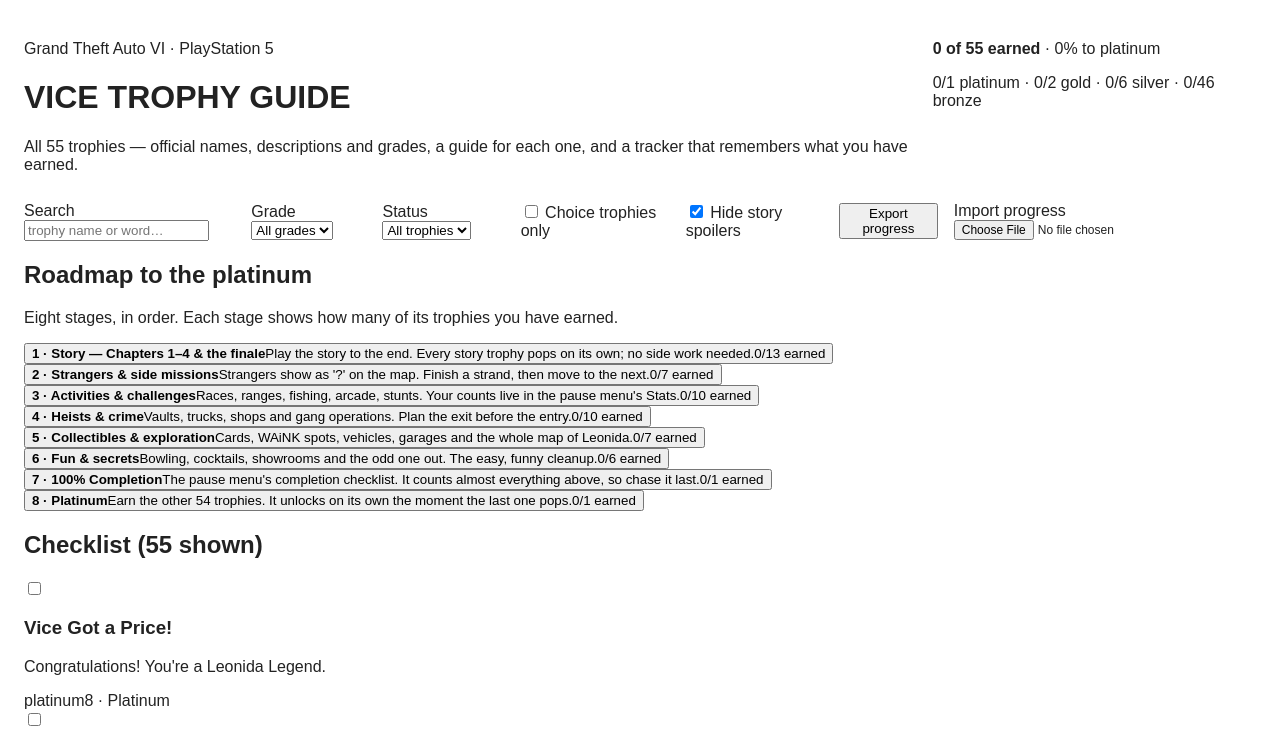
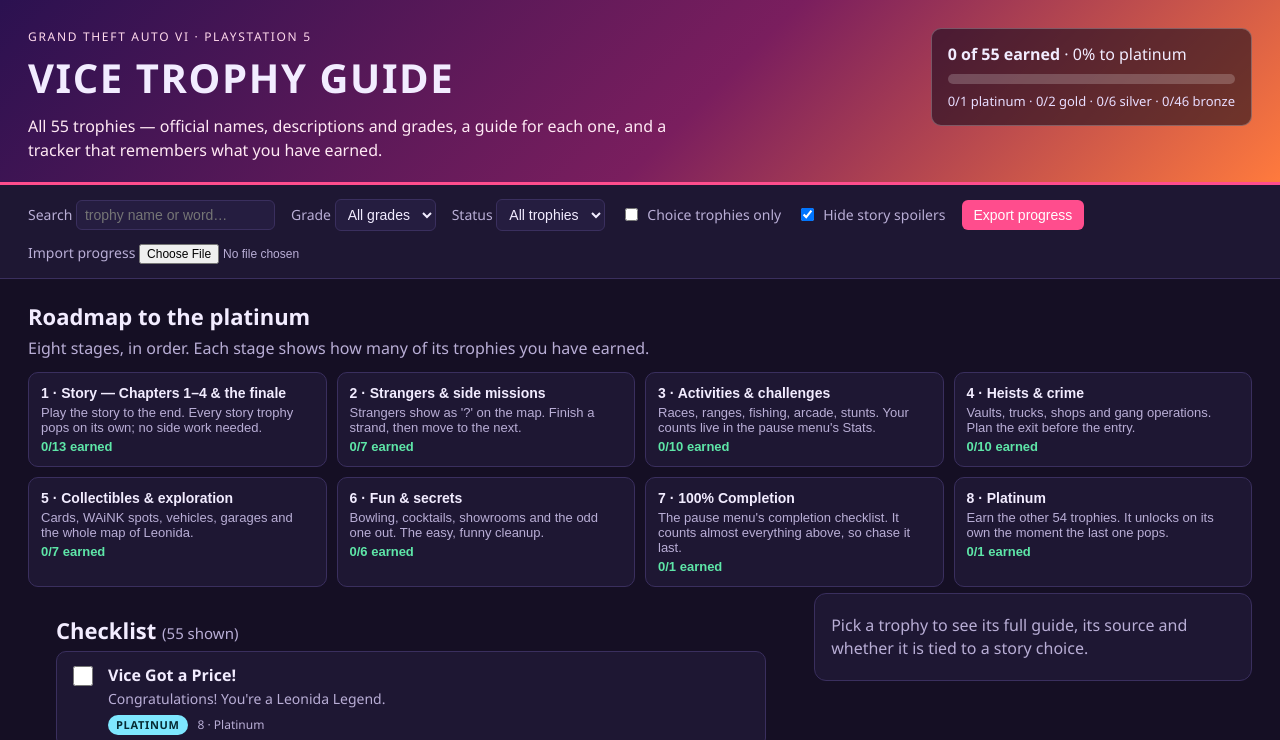
Before and after one commit to rezhanime1/gta6-trophy-guide, a plain HTML site: page app/index.html in a window 1280 px wide. Shown: the top 740 px of the page. Drawn offline with Linux system fonts and the light colour scheme.

Commit message:
Sync app/style.css — Vice Trophy Guide build

```diff
--- a/app/style.css
+++ b/app/style.css
@@ -1,7 +1,161 @@
-body { font-family: Arial, sans-serif; margin: 24px; color: #222; }
-header { display: flex; justify-content: space-between; align-items: baseline; }
-.controls { display: flex; gap: 16px; margin: 12px 0; align-items: center; }
+:root {
+  --bg: #150f24;
+  --panel: #1e1733;
+  --panel2: #251d40;
+  --line: #3a2f5e;
+  --text: #f2ecff;
+  --muted: #b9aed6;
+  --pink: #ff4d8d;
+  --orange: #ff9a3d;
+  --gold: #ffd75e;
+  --silver: #cfd6dd;
+  --bronze: #d08a4e;
+  --platinum: #7ee7ff;
+  --green: #5ee6a8;
+}
+* { box-sizing: border-box; }
+body {
+  margin: 0;
+  background: var(--bg);
+  color: var(--text);
+  font-family: "Segoe UI", system-ui, -apple-system, Arial, sans-serif;
+  line-height: 1.45;
+}
+.hero {
+  display: flex;
+  gap: 24px;
+  justify-content: space-between;
+  align-items: flex-start;
+  padding: 28px 28px 20px;
+  background: linear-gradient(135deg, #2b1150 0%, #7a1e5e 55%, #ff7a3d 100%);
+  border-bottom: 3px solid var(--pink);
+}
+.kicker { margin: 0 0 4px; letter-spacing: 0.14em; text-transform: uppercase; font-size: 12px; color: #ffd9ec; }
+h1 { margin: 0; font-size: 40px; letter-spacing: 0.04em; }
+.sub { margin: 8px 0 0; max-width: 640px; color: #ffe9f4; }
+.progress-card {
+  background: rgba(10, 6, 24, 0.55);
+  border: 1px solid rgba(255, 255, 255, 0.25);
+  border-radius: 10px;
+  padding: 14px 16px;
+  min-width: 280px;
+}
+.progress-line { margin: 0 0 8px; }
+.bar { height: 10px; background: rgba(255, 255, 255, 0.2); border-radius: 5px; overflow: hidden; }
+.bar div { height: 100%; width: 0; background: linear-gradient(90deg, var(--pink), var(--orange)); }
+.grade-counts { margin: 8px 0 0; font-size: 13px; color: #e8ddff; }
+
+.controls {
+  display: flex; flex-wrap: wrap; gap: 12px 16px; align-items: center;
+  padding: 14px 28px;
+  background: var(--panel);
+  border-bottom: 1px solid var(--line);
+}
+.controls label { font-size: 14px; color: var(--muted); }
+.controls input[type="search"], .controls select {
+  background: var(--panel2); color: var(--text);
+  border: 1px solid var(--line); border-radius: 6px; padding: 6px 8px; font-size: 14px;
+}
+.controls button, .mark {
+  background: var(--pink); color: #fff; border: 0; border-radius: 6px;
+  padding: 7px 12px; font-size: 14px; cursor: pointer;
+}
+.controls button:hover, .mark:hover { filter: brightness(1.12); }
 .import input { font-size: 12px; }
-table { border-collapse: collapse; width: 100%; }
-th, td { border-bottom: 1px solid #ddd; padding: 6px 8px; text-align: left; vertical-align: top; white-space: pre-line; }
-th { background: #f2f2f2; }
+.check { display: flex; align-items: center; gap: 6px; }
+
+section { padding: 0 28px; }
+h2 { margin: 22px 0 4px; font-size: 22px; }
+.hint { margin: 0 0 12px; color: var(--muted); }
+.shown { color: var(--muted); font-size: 15px; font-weight: normal; }
+
+.roadmap {
+  display: grid;
+  grid-template-columns: repeat(4, 1fr);
+  gap: 10px;
+  padding-bottom: 6px;
+}
+.stage {
+  text-align: left;
+  background: var(--panel);
+  border: 1px solid var(--line);
+  border-radius: 10px;
+  padding: 12px;
+  color: var(--text);
+  cursor: pointer;
+  display: flex; flex-direction: column; gap: 4px;
+}
+.stage:hover { border-color: var(--pink); }
+.stage.active { border-color: var(--orange); background: var(--panel2); }
+.stage strong { font-size: 14px; }
+.stage span { font-size: 13px; color: var(--muted); }
+.stage-count { color: var(--green) !important; font-weight: bold; }
+
+.layout {
+  display: grid;
+  grid-template-columns: minmax(0, 7fr) minmax(280px, 4fr);
+  gap: 20px;
+  align-items: start;
+  padding: 0 28px 28px;
+}
+.list { display: flex; flex-direction: column; gap: 8px; }
+.trophy {
+  display: flex; gap: 12px; align-items: flex-start;
+  background: var(--panel);
+  border: 1px solid var(--line);
+  border-radius: 10px;
+  padding: 12px;
+  cursor: pointer;
+}
+.trophy:hover { border-color: var(--pink); }
+.trophy.selected { border-color: var(--orange); background: var(--panel2); }
+.trophy.earned { opacity: 0.75; }
+.trophy input[type="checkbox"] { width: 20px; height: 20px; margin-top: 2px; accent-color: var(--pink); flex: none; }
+.trophy-body { min-width: 0; }
+.trophy-body h3 { margin: 0 0 2px; font-size: 16px; }
+.official { margin: 0; color: var(--muted); font-size: 14px; }
+.trophy-meta { display: flex; gap: 10px; align-items: center; margin-top: 6px; font-size: 12px; color: var(--muted); }
+.badge {
+  display: inline-block; padding: 2px 8px; border-radius: 20px;
+  font-size: 11px; font-weight: bold; text-transform: uppercase; letter-spacing: 0.06em;
+}
+.grade-platinum { background: var(--platinum); color: #062a33; }
+.grade-gold { background: var(--gold); color: #3d2c00; }
+.grade-silver { background: var(--silver); color: #222; }
+.grade-bronze { background: var(--bronze); color: #2b1503; }
+.flag {
+  display: inline-block; margin-top: 6px;
+  background: #4a2b00; color: #ffcf7d;
+  border: 1px solid #8a5a00; border-radius: 6px;
+  padding: 3px 8px; font-size: 12px;
+}
+
+.detail {
+  position: sticky; top: 12px;
+  background: var(--panel);
+  border: 1px solid var(--line);
+  border-radius: 12px;
+  padding: 16px;
+}
+.detail-empty { color: var(--muted); }
+.detail-head { display: flex; gap: 10px; align-items: center; }
+.detail-head h2 { margin: 0; font-size: 20px; }
+.detail h3 { margin: 16px 0 4px; font-size: 13px; text-transform: uppercase; letter-spacing: 0.08em; color: var(--muted); }
+.detail p { margin: 4px 0; }
+.detail-status { color: var(--green); font-weight: bold; }
+.source a { color: var(--platinum); }
+.spoiler-cover {
+  display: block; width: 100%;
+  background: var(--panel2); color: var(--text);
+  border: 1px dashed var(--pink); border-radius: 8px;
+  padding: 12px; font-size: 14px; cursor: pointer;
+}
+.mark { margin-top: 14px; }
+
+footer {
+  border-top: 1px solid var(--line);
+  padding: 16px 28px 28px;
+  color: var(--muted);
+  font-size: 13px;
+}
+footer a { color: var(--platinum); }
```
